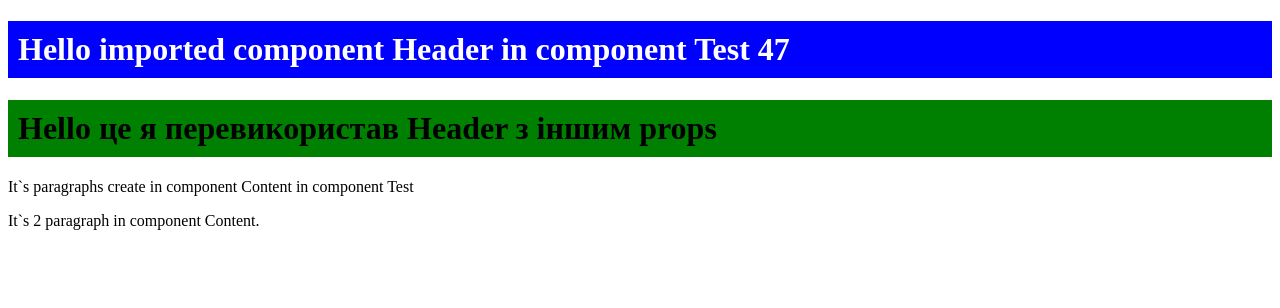
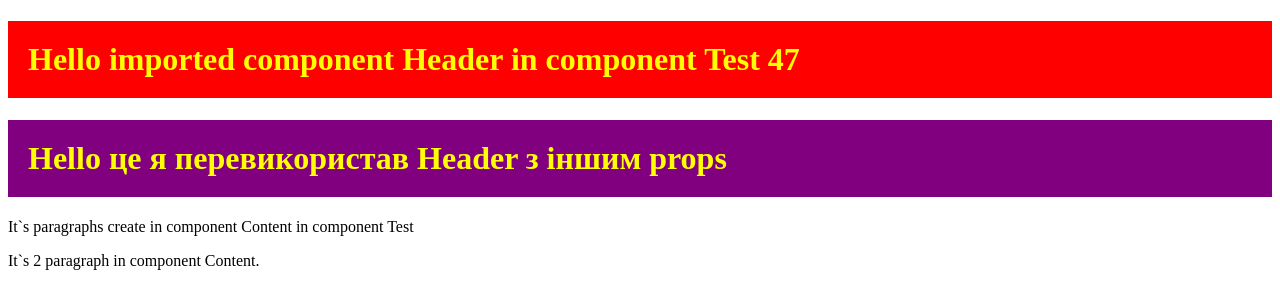
Before and after one commit to DimaPelehov/React-25-09, a React (Create React App) app: page / in a window 1280 px wide. Shown: the top 308 px of the page. Built offline with nearby package versions, Linux system fonts and the light colour scheme.

Commit message:
різні варіанти підключення стилів:style, css, clsx

```diff
--- a/package.json
+++ b/package.json
@@ -10,6 +10,7 @@
     "@types/node": "^16.18.68",
     "@types/react": "^18.2.45",
     "@types/react-dom": "^18.2.18",
+    "clsx": "^2.0.0",
     "react": "^18.2.0",
     "react-dom": "^18.2.0",
     "react-scripts": "5.0.1",
--- /dev/null
+++ b/src/Header.css
@@ -0,0 +1,9 @@
+.title {
+    color: yellow;
+    background-color: purple;
+    padding: 20px;
+}
+
+.redBg {
+    background-color: red;
+}
--- a/src/Header.tsx
+++ b/src/Header.tsx
@@ -1,10 +1,15 @@
-type HeaderType = {
-    title: string
-    num?: number
-    // ? означає,що параметр опційний
-    bgColor: string
-    test?: boolean
-}
+import './Header.css'
+// імпортуємо css
+import clsx from 'clsx'
+// імпортуємо бібліотеку clsx
+
+// type HeaderType = {
+//     title: string
+//     num?: number
+// ? означає,що параметр опційний
+//     bgColor: string
+//     test?: boolean
+// }
 // визначаєто тип props
 
 // interface IHeaderType {
@@ -13,20 +18,42 @@ type HeaderType = {
 // interface можна унаслідувати. Їх використовують,коли є складна логіка
 // В назві інтерфейсу ставлять першу літеру І
 
-const Header = ({ title, num, bgColor, test }: HeaderType) => {
-    const style = {
-        backgroundColor: bgColor,
-        color: test ? 'white' : 'black',
-        padding: '10px',
-    }
+// --------------------------Варіант 1 підключення стилів --------------------
+// const Header = ({ title, num, bgColor, test }: HeaderType) => {
+//     const style = {
+//         backgroundColor: bgColor,
+//         color: test ? 'white' : 'black',
+//         padding: '10px',
+//     }
 
+//     return (
+//         <h1 style={style}>
+//             Hello {title} {num}
+//         </h1>
+//     )
+// }
+// виводимо відповіднi значення props
+
+// --------------------------Варіант 2 підключення стилів-(css)----------------------
+type HeaderType = {
+    title: string
+    num?: number
+}
+
+const Header = ({ title, num }: HeaderType) => {
     return (
-        <h1 style={style}>
+        // <h1 className="title">
+        //     Hello {title} {num}
+        // </h1>
+
+        // підключаємо бібліотеку clsx для мультикласовості
+        // клас redBg підключиться лише тоді, коли num === 47
+        // аналогічна дія без clsx : <h1 className={`title ${num===47?redBg:' ' }`}>
+        <h1 className={clsx('title', { redBg: num === 47 })}>
             Hello {title} {num}
         </h1>
     )
 }
-// виводимо відповіднi значення props
 
 export default Header
 // експортуємо компонент Header
--- a/src/index.tsx
+++ b/src/index.tsx
@@ -68,12 +68,14 @@ const Test = () => {
             <Header
                 title="imported component Header in component Test"
                 num={47}
-                bgColor="blue"
-                test
+                // bgColor="blue"
+                // test
+                // ці два рядки працюють при 1 варіанті підключення стилів
             />
             <Header
                 title="це я перевикористав Header з іншим props"
-                bgColor="green"
+                // bgColor="green"
+                // це для першого варіанта підключення стилів
             />
             <Content />
         </>
```
Also changed, not shown: 1 other file (tests, documents, lock files or other folders).
